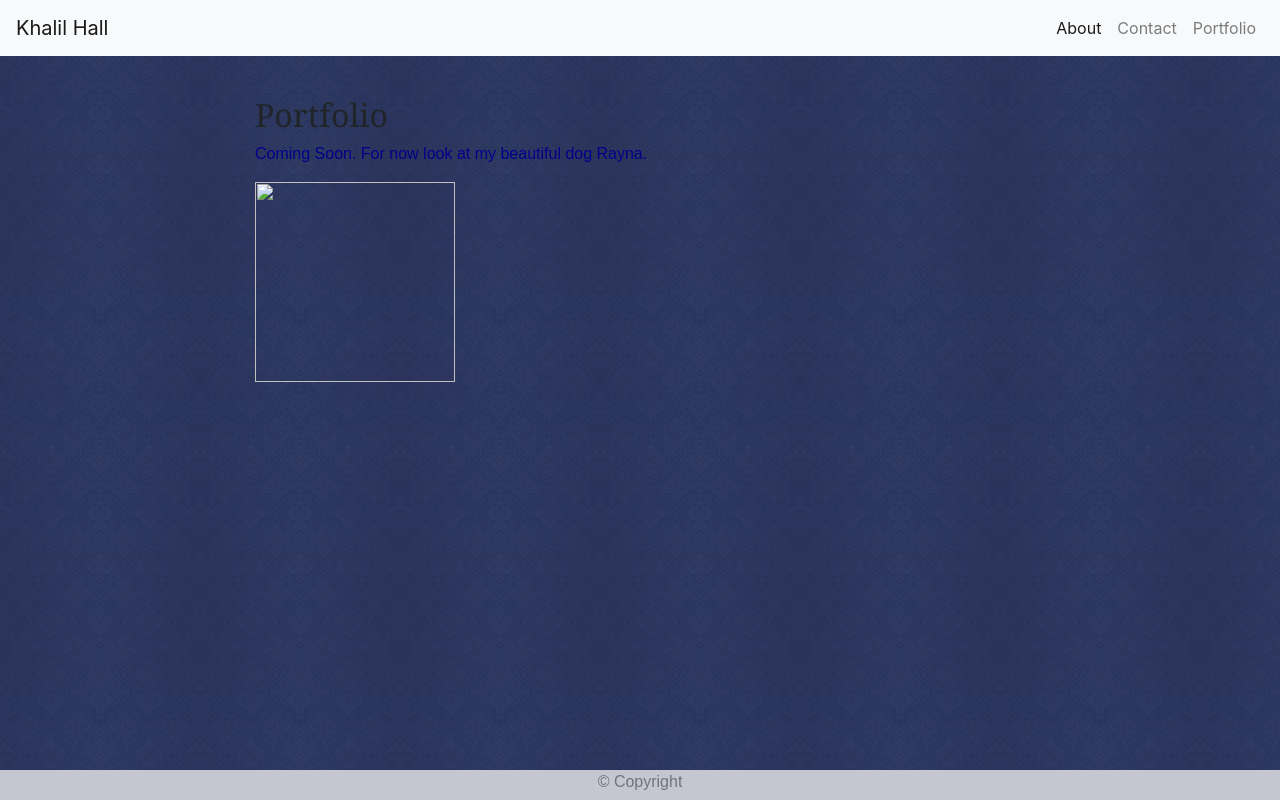
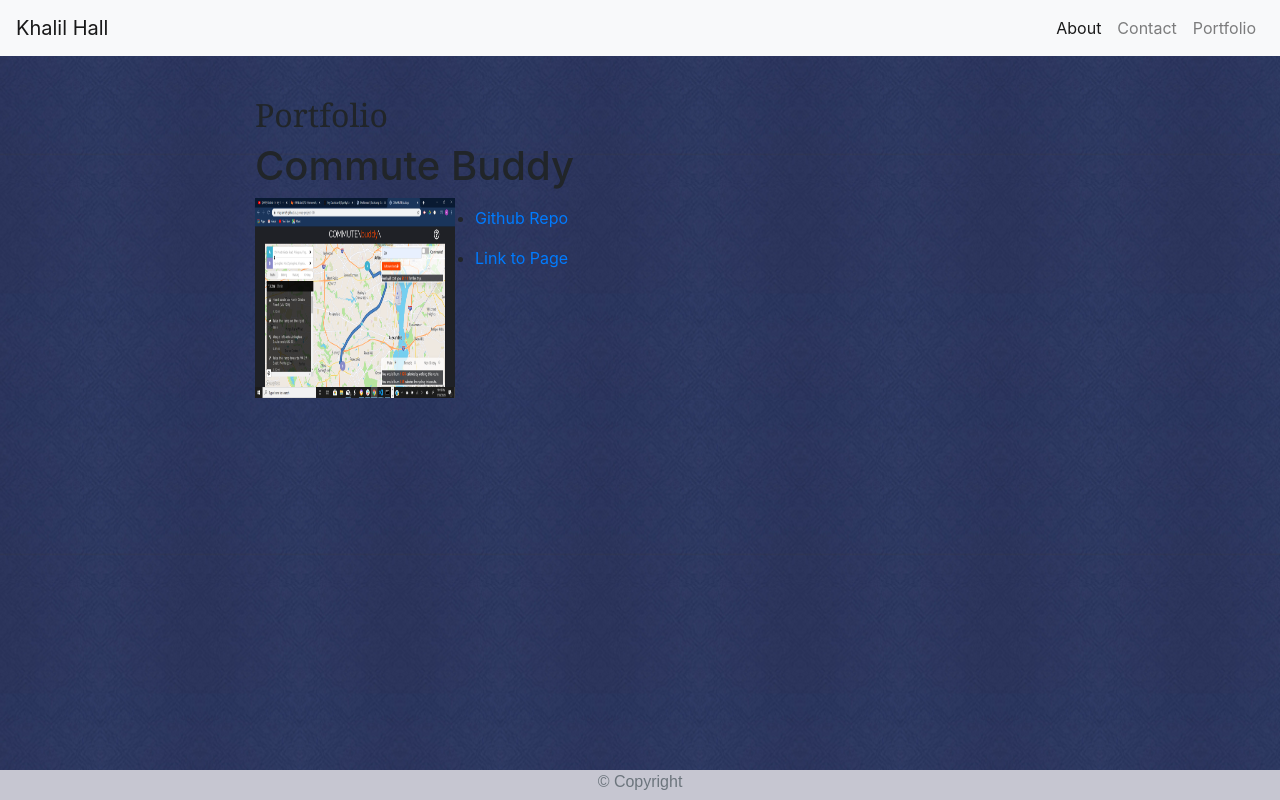
Before and after one commit to eaglesfan05/bootstrapportfolio, a plain HTML site: page portfolio.html in a window 1280 px wide. Shown: the top 800 px of the page. Drawn offline with nearby package versions, Linux system fonts and the light colour scheme; files whose address does not match are found by name.

Commit message:
added project screenshot and links

```diff
--- a/portfolio.html
+++ b/portfolio.html
@@ -40,9 +40,20 @@
         </div>
         <div class = "row">
             <div class = "col-10 ">
-            <p>Coming Soon. For now look at my beautiful dog Rayna.</p>
-            <div class = "rayna">
-                <img src = "assets/images/rayna.jpg">
+              <h1>Commute Buddy</h1>
+              <img src = "assets/images/Screenshot (7).png" alt = "commute buddy">
+            <p></p>
+
+
+                <ul>
+                  <li>
+                    <a class ="link" href ="https://github.com/magiama9/group-project-01">Github Repo</a></p>
+                  </li>
+                  <li>
+                    <a class = "link" href = "https://magiama9.github.io/group-project-01/">Link to Page</a>
+                  </li>
+                </ul>
+
             </div>
 
 
```
Also changed, not shown: assets/images/Screenshot (7).png (added).
